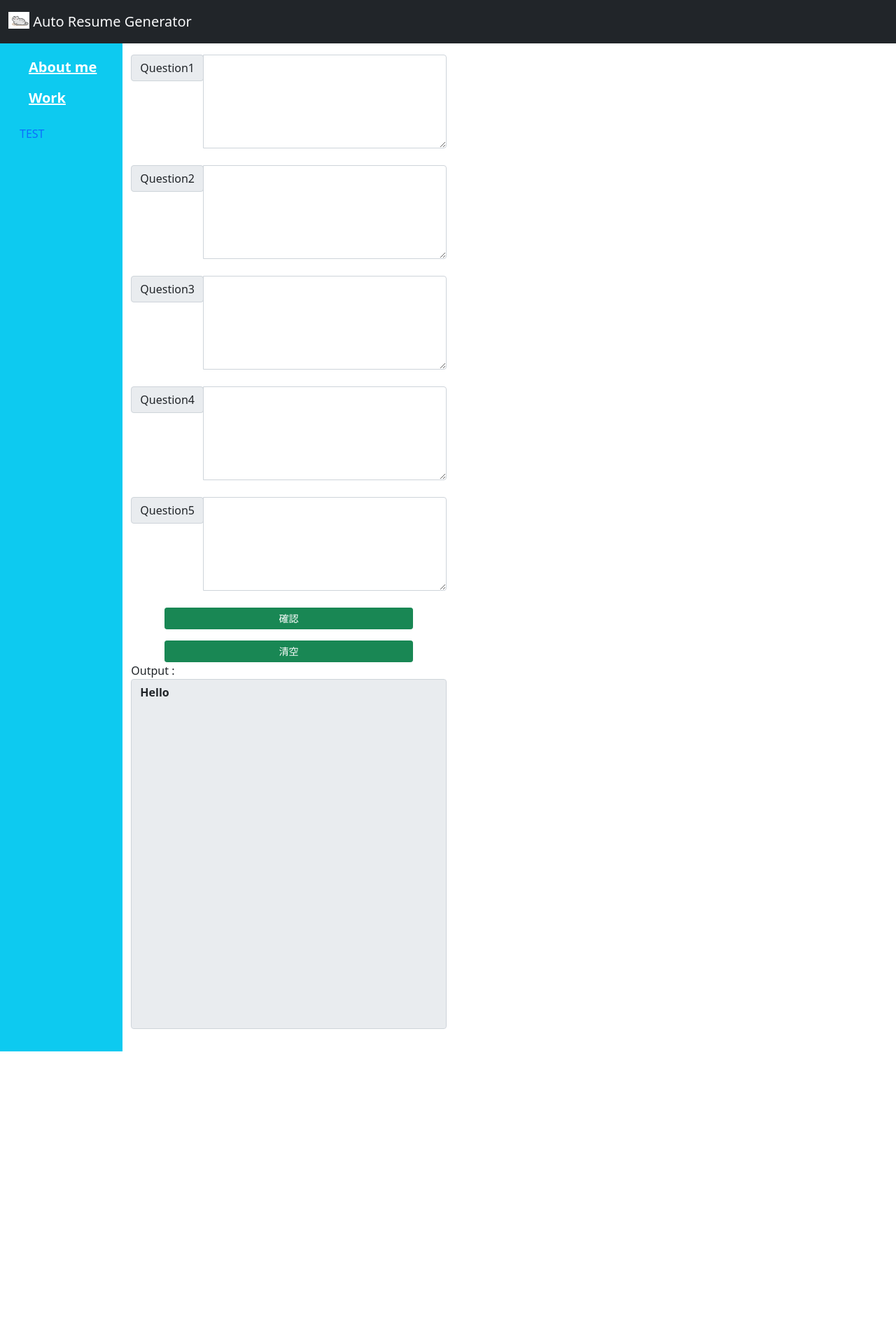
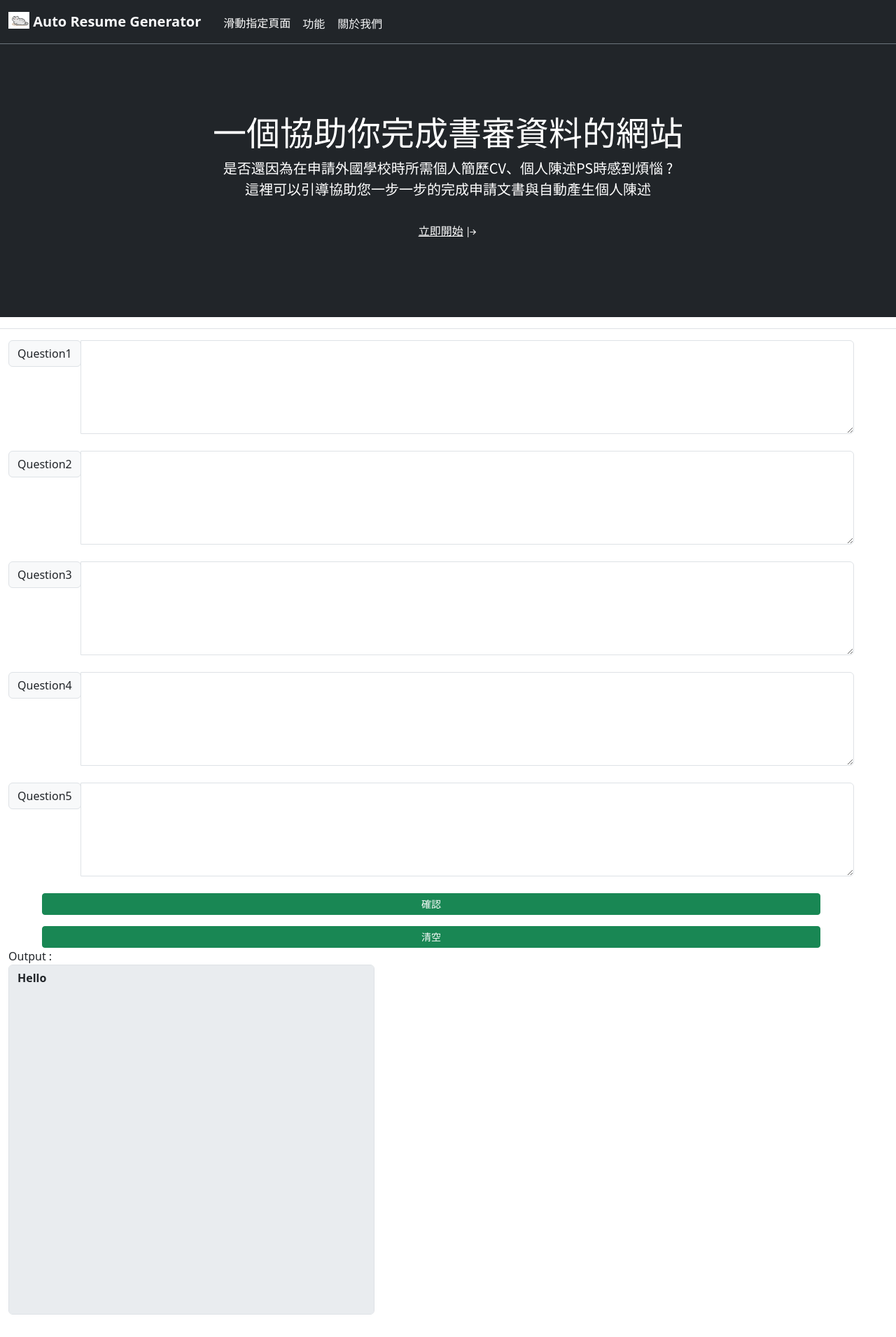
Before and after one commit to Steve900125/Auto_Resume, a Flask app: page / in a window 1280 px wide. Shown: the whole page at 70% size. Before the commit the page ends 1502 px from the top, so only its background shows below. Run offline with Flask 3, Linux system fonts and the light colour scheme.

Commit message:
網頁更新

```diff
--- a/templates/index.html
+++ b/templates/index.html
@@ -2,33 +2,68 @@
 <html lang="en">
 <head>
     <meta charset="utf-8">
-    <title>雲端期末Demo</title>
+    <title>雲端期末 Demo</title>
     <link href="https://cdn.jsdelivr.net/npm/bootstrap@5.1.1/dist/css/bootstrap.min.css" rel="stylesheet" integrity="sha384-F3w7mX95PdgyTmZZMECAngseQB83DfGTowi0iMjiWaeVhAn4FJkqJByhZMI3AhiU" crossorigin="anonymous">
-    <script src="https://cdn.jsdelivr.net/npm/bootstrap@5.1.1/dist/js/bootstrap.bundle.min.js" integrity="sha384-/bQdsTh/da6pkI1MST/rWKFNjaCP5gBSY4sEBT38Q/9RBh9AH40zEOg7Hlq2THRZ" crossorigin="anonymous"></script>
+    <link href="https://cdn.jsdelivr.net/npm/bootstrap@5.3.0-alpha3/dist/css/bootstrap.min.css" rel="stylesheet" integrity="sha384-KK94CHFLLe+nY2dmCWGMq91rCGa5gtU4mk92HdvYe+M/SXH301p5ILy+dN9+nJOZ" crossorigin="anonymous">
+    <!--字型-思源黑體操作:https://www.wfublog.com/2019/01/noto-sans-serif-traditional-chinese-web-font_11.html-->
+    <link href="https://fonts.googleapis.com/css?family=Noto+Sans+TC&amp;display=swap" rel="stylesheet"/>
+    <!--減少網頁仔入時間用，還在測試-->
+    <style>
+        .anthorfont {
+        font-family: 'Noto Sans TC', '微軟正黑體', 'Microsoft JhengHei', sans-serif;
+        }
+    </style>
 </head>
 <body>
     <!--上方導航欄位-->
-    <nav class="navbar navbar-expand-lg navbar-light bg-dark">
+    <nav class="navbar navbar-expand-lg fixed-top navbar-light bg-dark" style="position: sticky;" aria-label="Secondary navigation">
         <div class="container-fluid">
-            <a class="navbar-brand text-light navbar-text me-auto" href="#">
+            <a class="navbar-brand text-light navbar-text fw-bold" href="#workArea">
                 <img src="/static/images/cat.jpg" alt="" width="30" height="24" class="d-inline-block align-text-top">
                 Auto Resume Generator
             </a>
-            <button class="navbar-toggler" type="button" data-bs-toggle="collapse" data-bs-target="#navbarSupportedContent" aria-controls="navbarSupportedContent" aria-expanded="false" aria-label="Toggle navigation"></button>
+            <div class="collapse navbar-collapse">
+                <ul class="navbar-nav flex-row flex-wrap pt-auto text-white ms-2">
+                    <li class="nav-item">
+                        <a  href="#workArea" class="nav-link text-white mt-1" >滑動指定頁面</a>
+                    </li>
+                    <li class="nav-item pt-2">
+                        <button type="button" class="btn btn-link btn-sm d-none d-sm-inline fs-6 text-light" style="text-decoration: none;"onclick="hideAboutmeText()">功能</button>
+                    </li>
+                    <li class="nav-item pt-2">
+                        <button type="button" class="btn btn-link btn-sm d-none d-sm-inline fs-6 text-light" style="text-decoration: none;"onclick="showAboutmeText()">關於我們</button>
+                    </li>
+                </ul>
+            </div>
+            <button type="button" class="navbar-toggler text-body"  data-bs-toggle="collapse" data-bs-target="#navbarSupportedContent" aria-controls="navbarSupportedContent" aria-expanded="false" aria-label="Toggle navigation">關於我們</button>
         </div>
     </nav>
-    <div class="container-fluid  bd-layout">
+        <div class="jumbotron jumbotron-fluid bg-dark text-center p-5 border-top border-secondary">
+            <div class="container-xxl p-5" style="font-family: Noto Sans TC, sans-serif;">
+                <h1 class="text-white display-5">一個協助你完成書審資料的網站</h1>
+                <p class="text-white lead mx-auto" style="width: 650px;">是否還因為在申請外國學校時所需個人簡歷CV、個人陳述PS時感到煩惱 ? 這裡可以引導協助您一步一步的完成申請文書與自動產生個人陳述</p>
+                <a  href="#workArea" class="nav-link text-white p-3" ><u>立即開始</u>
+                    <svg xmlns="http://www.w3.org/2000/svg" width="17" height="17" fill="currentColor" class="bi bi-arrow-bar-right" viewBox="0 0 16 16">
+                        <path fill-rule="evenodd" d="M6 8a.5.5 0 0 0 .5.5h5.793l-2.147 2.146a.5.5 0 0 0 .708.708l3-3a.5.5 0 0 0 0-.708l-3-3a.5.5 0 0 0-.708.708L12.293 7.5H6.5A.5.5 0 0 0 6 8Zm-2.5 7a.5.5 0 0 1-.5-.5v-13a.5.5 0 0 1 1 0v13a.5.5 0 0 1-.5.5Z"/>
+                    </svg>
+                </a>
+            </div>
+        </div>
+        <nav class="bd-subnavbar py-2 border-bottom" aria-label="Secondary navigation"></nav>
+    <div class="container-fluid  bd-light">
        <!--建立一個row，這樣下方的欄位才能用col切開(col 1、2、3)-->
         <div class="row flex-nowrap">
             <!--水平欄位1(col 1) 用於管理版面左邊的導航欄樣式 -->
-            <div class="col-auto px-sm-2 px-0 bg-info">
-                <!--bootstrap 5 flex 用於排版、縮放, flex-column可以使子元素(這裡為button)轉為上下排列而不是左右排列。-->
+            <!--bootstrap 5 flex 用於排版、縮放, flex-column可以使子元素(這裡為button)轉為上下排列而不是左右排列。-->
+            <!--廢案
+            <div class="col-auto px-sm-2 px-0 bg-light" name="aside">
+
                 <div class="d-flex flex-column align-items-center align-items-sm-start px-3 pt-2 text-white min-vh-100">
                     <ul class="list-unstyled mb-0 py-3 pt-md-1">
                         <li class="nav-item">
-                            <button type="button" class="btn btn-link ms-1 d-none d-sm-inline fw-bold fs-5 text-white" onclick="showAboutmeText()">About me</button>
+                            <button type="button" class="btn btn-link ms-1 d-none d-sm-inline fw-bold fs-5 text-body" onclick="showAboutmeText()">About me</button>
                         </li>
-                        <li><button type="button" class="btn btn-link ms-1 d-none d-sm-inline fw-bold fs-5 text-white" onclick="hideAboutmeText()">Work</button></li>
+                        <li><button type="button" class="btn btn-link ms-1 d-none d-sm-inline fw-bold fs-5 text-body" onclick="hideAboutmeText()">Work</button></li>
                         <li>
                             <a href="https://youtu.be/dQw4w9WgXcQ" class="nav-link align-middle px-0" target="_blank">
                                 <i class="fs-4 bi-house"></i> <span class="ms-1 d-none d-sm-inline">TEST</span>
@@ -37,9 +72,10 @@
                     </ul>
                 </div>
             </div>
+            -->
             <!--col 2 用於輸入文本與輸出結果欄位樣式，style原先以block表示，當在導航欄按下About me就會轉成none表示-->
             <div class="col py-3" id="workArea" style="display: block;">
-                <div class="col-5">
+                <div class="col me-5">
                     <div class="input-group">
                         <div class="input-group-prepend">
                           <span class="input-group-text">Question1</span>
```
